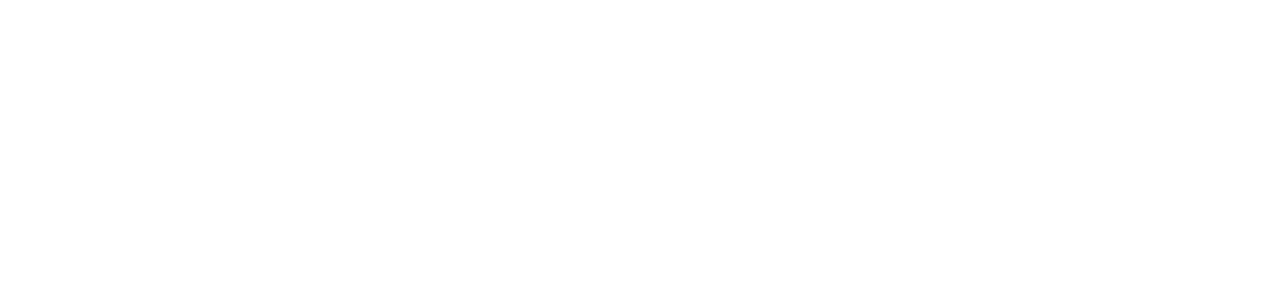
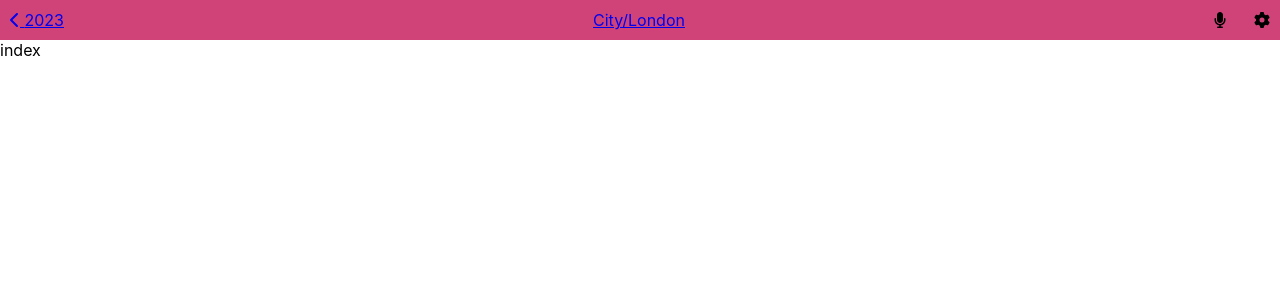
Before and after one commit to BB-Simon/air-pollution-co, a React (Create React App) app: page / in a window 1280 px wide. Before the commit this address had no page. Shown: the top 300 px of the page. Built offline with nearby package versions, Linux system fonts and the light colour scheme.

Commit message:
Add navbar structure

```diff
--- a/package.json
+++ b/package.json
@@ -3,6 +3,9 @@
   "version": "0.1.0",
   "private": true,
   "dependencies": {
+    "@fortawesome/fontawesome-svg-core": "^6.4.0",
+    "@fortawesome/free-solid-svg-icons": "^6.4.0",
+    "@fortawesome/react-fontawesome": "^0.2.0",
     "@reduxjs/toolkit": "^1.9.5",
     "@testing-library/jest-dom": "^5.16.5",
     "@testing-library/react": "^13.4.0",
--- a/src/App.css
+++ b/src/App.css
@@ -1,39 +1,12 @@
-.App {
-  text-align: center;
+* {
+  padding: 0;
+  margin: 0;
+  box-sizing: border-box;
 }
 
-.App-logo {
-  height: 40vmin;
-  pointer-events: none;
+:root {
+  --blue: #4369B2;
+  --pink: #EC4C8A;
+  --darkPink: #D04379;
+  --white: #ffffff;
 }
-
-@media (prefers-reduced-motion: no-preference) {
-  .App-logo {
-    animation: App-logo-spin infinite 20s linear;
-  }
-}
-
-.App-header {
-  background-color: #282c34;
-  min-height: 100vh;
-  display: flex;
-  flex-direction: column;
-  align-items: center;
-  justify-content: center;
-  font-size: calc(10px + 2vmin);
-  color: white;
-}
-
-.App-link {
-  color: #61dafb;
-}
-
-@keyframes App-logo-spin {
-  from {
-    transform: rotate(0deg);
-  }
-
-  to {
-    transform: rotate(360deg);
-  }
-}
--- a/src/App.js
+++ b/src/App.js
@@ -4,10 +4,11 @@
   Routes,
 } from 'react-router-dom';
 import './App.css';
+import { Home, Navigation } from './components';
 
 const Layout = () => (
   <main>
-    {/* <Navigation /> */}
+    <Navigation />
     <Outlet />
   </main>
 );
@@ -16,7 +17,7 @@
   return (
     <Routes>
       <Route element={<Layout />}>
-        {/* <Route path="/" element={<Rockets />} /> */}
+        <Route path="/" element={<Home />} />
       </Route>
     </Routes>
   );
--- /dev/null
+++ b/src/components/Home/index.js
@@ -0,0 +1,5 @@
+const Home = () => {
+  return <div>index</div>
+}
+
+export default Home;
--- /dev/null
+++ b/src/components/Navigation/Navigation.module.css
@@ -0,0 +1,62 @@
+.navbar {
+  width: 100%;
+  background-color: var(--darkPink);
+  padding: 10px;
+
+  /* Layout */
+  display: flex;
+  align-items: center;
+  justify-content: space-between;
+}
+
+.logo {
+  /* width: 15rem; */
+  height: 2.313rem;
+  margin: 0.375rem 2.938rem 0.125rem 0;
+  font-size: 1.875rem;
+  font-weight: bold;
+  font-stretch: normal;
+  font-style: normal;
+  line-height: normal;
+  letter-spacing: normal;
+  color: #0290ff;
+}
+
+.navItemsWrapper {
+  display: flex;
+  align-items: center;
+}
+
+.navItems {
+  display: flex;
+}
+
+.navItem {
+  list-style: none;
+}
+.navItem:last-child {
+  margin-left: 28px;
+}
+
+.navLink {
+  color: var(--white);
+  text-decoration: none;
+}
+
+.active {
+  opacity: 1;
+}
+
+.menuBtn {
+  width: 2.813rem;
+  height: 2.813rem;
+
+  /* margin: 0 0 0 41.5rem; */
+  padding: 0.875rem;
+  border: solid 1px #e8e8e8;
+  border-radius: 50%;
+}
+
+.menuBtn:hover {
+  cursor: pointer;
+}
--- /dev/null
+++ b/src/components/Navigation/index.js
@@ -0,0 +1,32 @@
+import React from 'react';
+import { FontAwesomeIcon } from '@fortawesome/react-fontawesome';
+import { faChevronLeft, faGear, faMicrophone } from '@fortawesome/free-solid-svg-icons';
+import { Link, NavLink } from 'react-router-dom';
+import css from './Navigation.module.css';
+
+const Navigation = () => {
+  const navLink = ({ isActive }) => (isActive ? `${css.navLink} ${css.active}` : `${css.navLink}`);
+
+  return (
+    <nav className={css.navbar}>
+      <Link to="/" className={css.logoWrapper}>
+        <FontAwesomeIcon icon={faChevronLeft} />
+        {' '}
+        2023
+      </Link>
+      <Link to="/" className={css.logoWrapper}>
+        City/London
+      </Link>
+      <ul className={css.navItemsWrapper}>
+        <li className={css.navItem}>
+          <FontAwesomeIcon icon={faMicrophone} />
+        </li>
+        <li className={css.navItem}>
+          <FontAwesomeIcon icon={faGear} />
+        </li>
+      </ul>
+    </nav>
+  );
+};
+
+export default Navigation;
--- /dev/null
+++ b/src/components/index.js
@@ -0,0 +1,2 @@
+export { default as Navigation } from './Navigation';
+export { default as Home } from './Home';
```
Also changed, not shown: src/components/Details/index.js (added), 1 other file (tests, documents, lock files or other folders).
